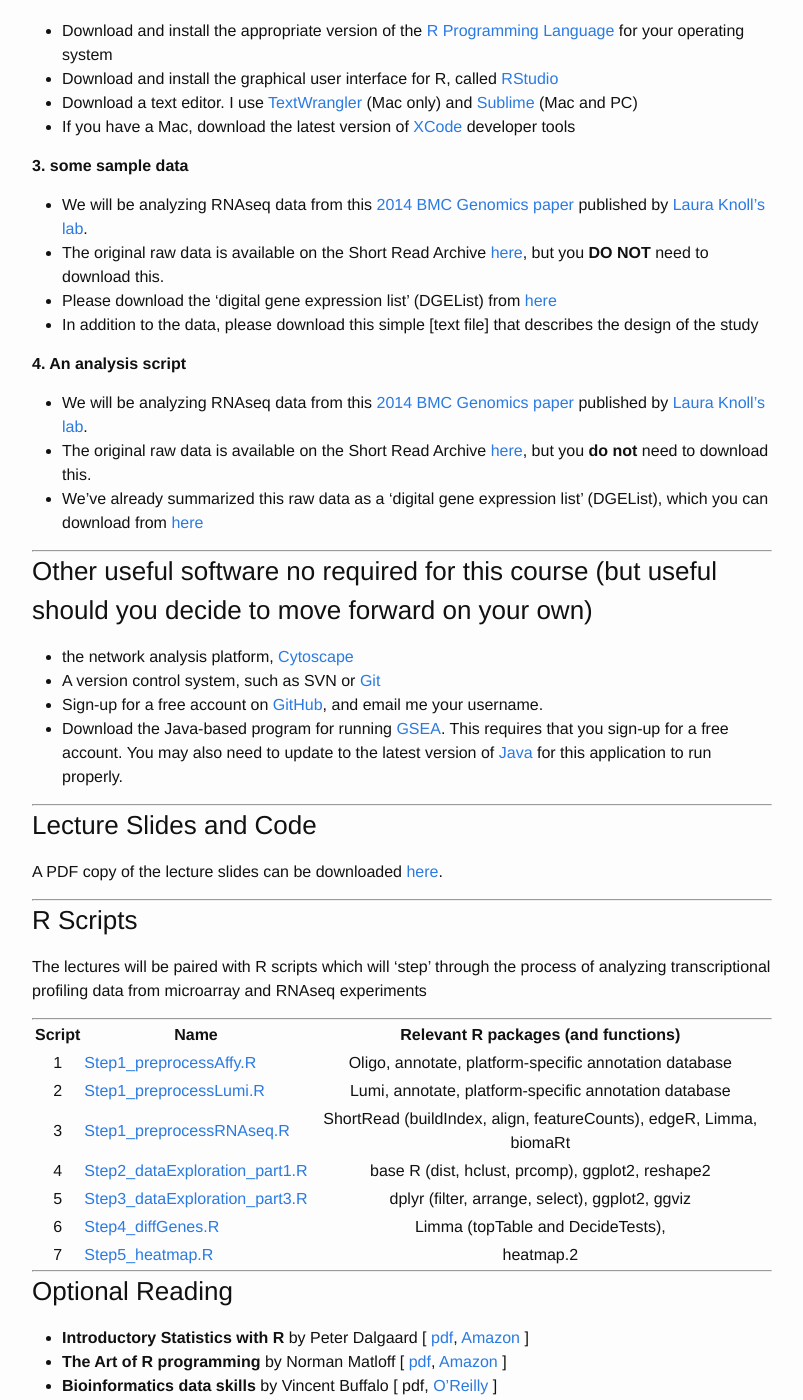
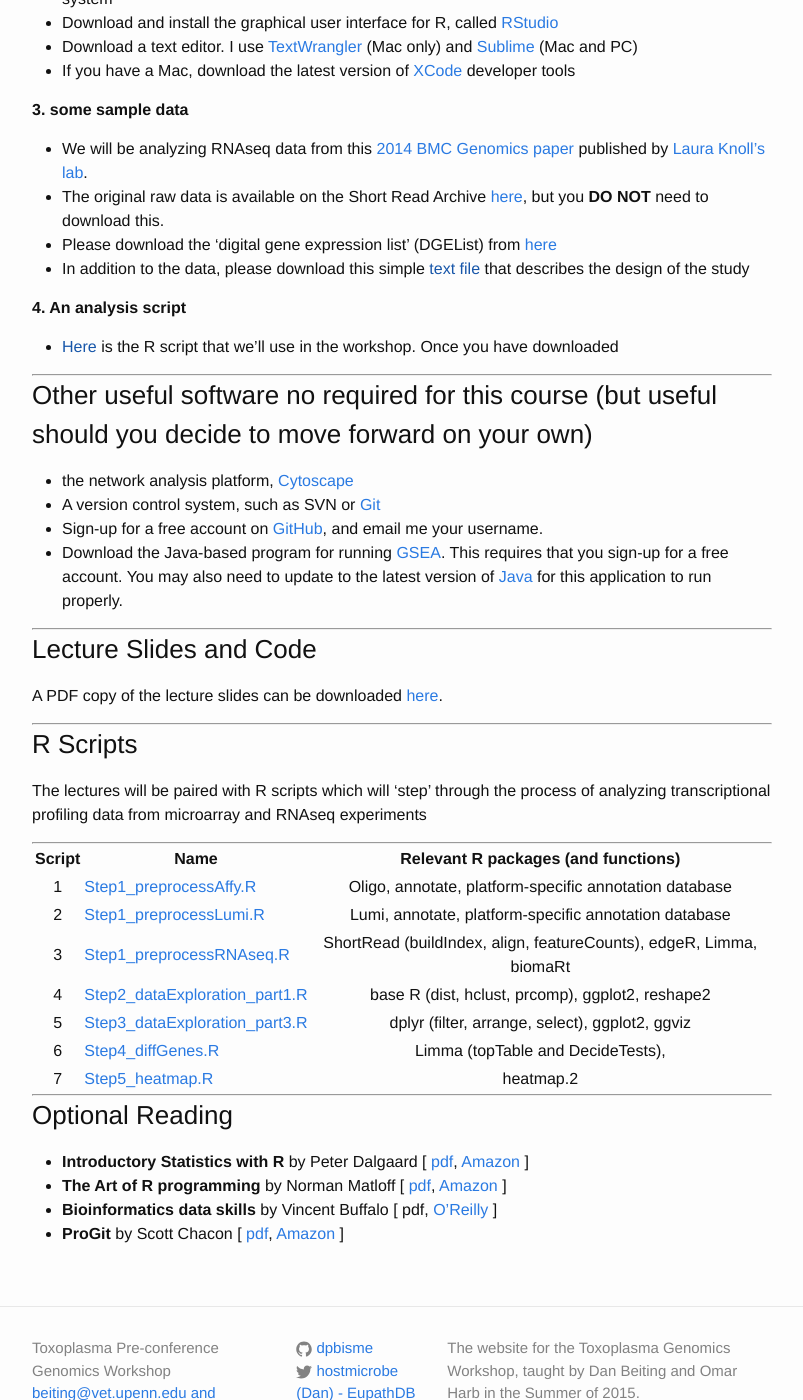
Before and after one commit to ToxoGenomicsWorkshop/ToxoGenomicsWorkshop.github.io, a Jekyll site: the page built from index.md, in a window 1280 px wide and 1400 px high, scrolled down 1073 px. Shown: the whole window, without its empty margins (238-1041 px from the left). Built offline with Jekyll 4.4.1, drawn with Linux system fonts in a browser that asks for light colours; some of the changed text lies outside the part shown.

Commit message:
updated site

```diff
--- a/_config.yml
+++ b/_config.yml
@@ -1,11 +1,11 @@
 # Site settings
-title: Toxoplasma Pre-conference Genomics Workshop - RNAseq data analysis
+title: Toxoplasma Pre-conference Genomics Workshop
 email: beiting@vet.upenn.edu and oharb@sas.upenn.edu
 description: > # this means to ignore newlines until "baseurl:"
-  The website for the Toxoplasma , taught by Dan Beiting and Omar Harb in the Summer of 2015.
+  The website for the Toxoplasma Genomics Workshop, taught by Dan Beiting and Omar Harb in the Summer of 2015.
 baseurl: "" # the subpath of your site, e.g. /blog/
 url: "http://ToxoGenomicsWorkshop.github.io" # the base hostname & protocol for your site
-twitter_username: hostmicrobe
+twitter_username: hostmicrobe (Dan) -  EupathDB (Omar)
 github_username:  dpbisme
 
 # Build settings
--- a/index.md
+++ b/index.md
@@ -52,13 +52,11 @@
 * We will be analyzing RNAseq data from this [2014 BMC Genomics paper](materials/Pittman_BMCgenomics_TgBrady.pdf) published by [Laura Knoll's lab](http://www.medmicro.wisc.edu/people_faculty_profile.php?id=ljknoll&view=intro).
 * The original raw data is available on the Short Read Archive [here](http://www.ncbi.nlm.nih.gov/Traces/sra/?run=SRR1156954), but you __DO NOT__ need to download this.
 * Please download the 'digital gene expression list' (DGEList) from [here](materials/DGEList)
-* In addition to the data, please download this simple [text file] that describes the design of the study
+* In addition to the data, please download this simple [text file]() that describes the design of the study
 
 **4. An analysis script**<br/>
 
-* We will be analyzing RNAseq data from this [2014 BMC Genomics paper](materials/Pittman_BMCgenomics_TgBrady.pdf) published by [Laura Knoll's lab](http://www.medmicro.wisc.edu/people_faculty_profile.php?id=ljknoll&view=intro).
-* The original raw data is available on the Short Read Archive [here](http://www.ncbi.nlm.nih.gov/Traces/sra/?run=SRR1156954), but you __do not__ need to download this.
-* We've already summarized this raw data as a 'digital gene expression list' (DGEList), which you can download from [here](materials/DGEList)
+* [Here]() is the R script that we'll use in the workshop. Once you have downloaded
 
 -----
 
```
